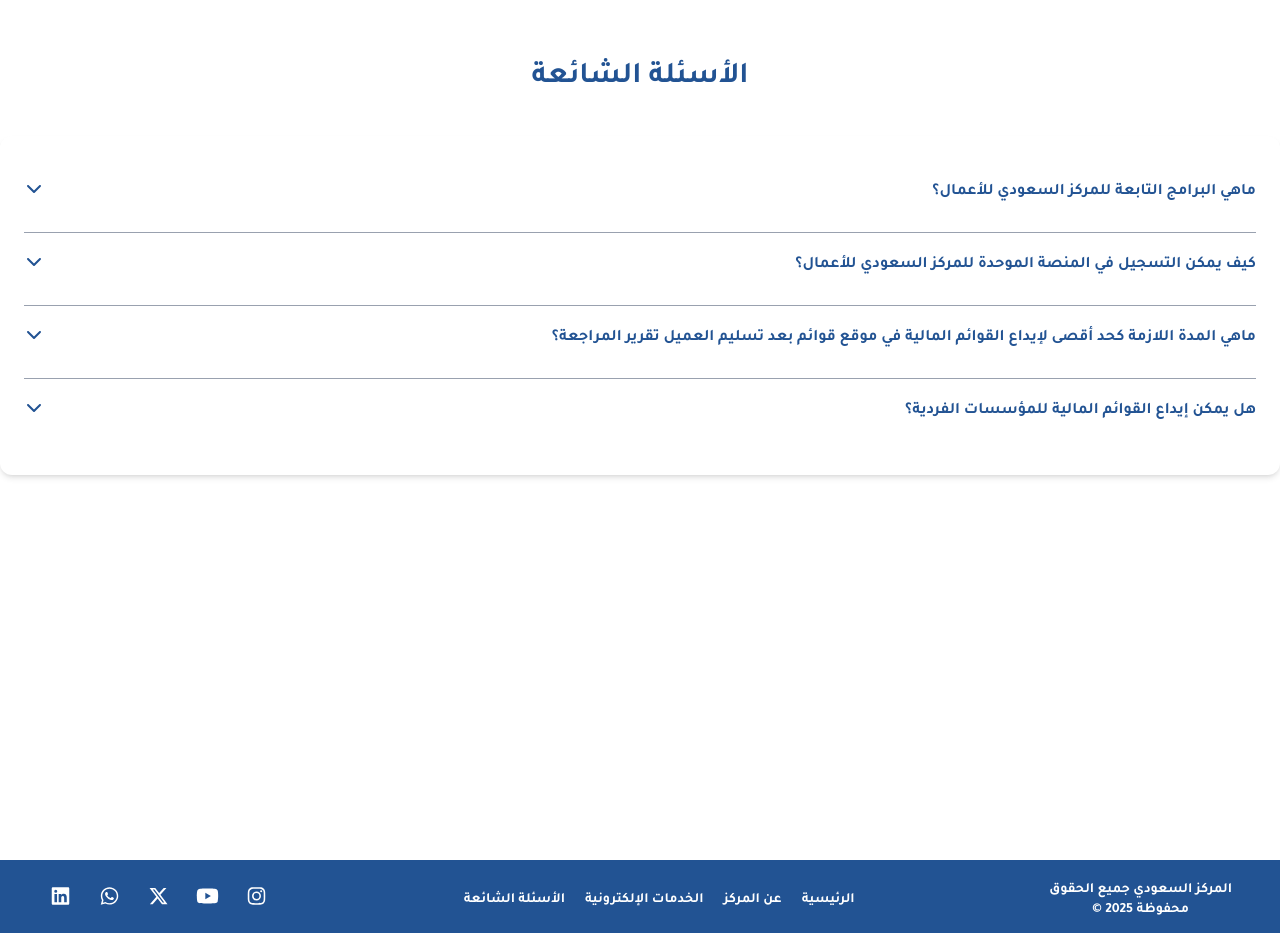
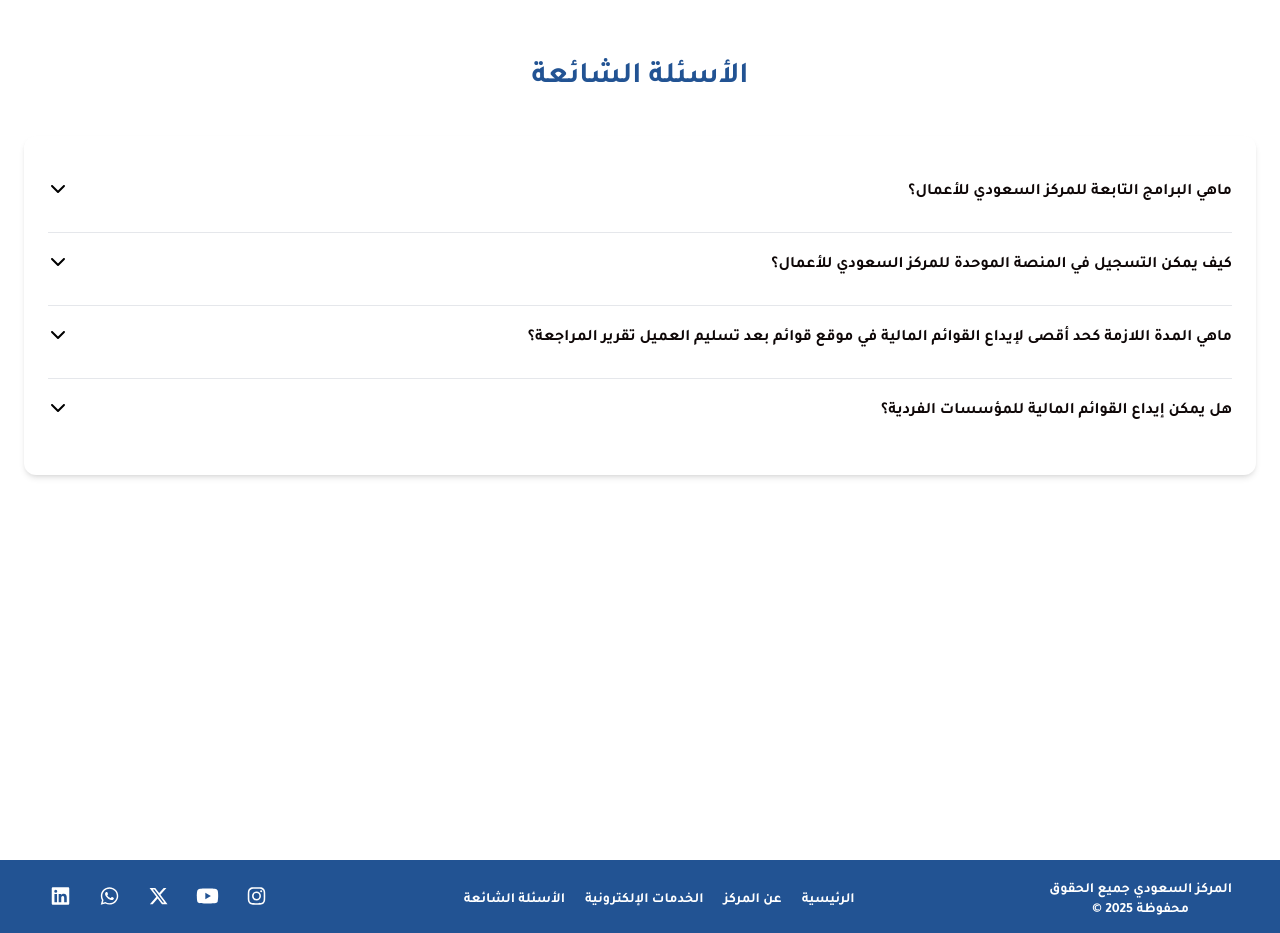
Before and after one commit to RamaSabbagh55/SBC, a React (Vite) app: page / in a window 1280 px wide. Shown: the part 2340-3273 px from the top of the page. Built offline with nearby package versions, Linux system fonts and the light colour scheme.

Commit message:
edit sme things

```diff
--- a/src/App.jsx
+++ b/src/App.jsx
@@ -6,7 +6,6 @@ import Header from "./components/Header";
 import Eservise from "./pages/Eservices";
 import FAQ from "./pages/FAQ";
 import Footer from "./components/Footer";
-// import Sidebar from "./components/Sidebar"
 
 
 function App() {
--- a/src/components/Accordain.jsx
+++ b/src/components/Accordain.jsx
@@ -5,25 +5,26 @@ import { faChevronDown, faChevronUp } from "@fortawesome/free-solid-svg-icons";
 const Accordain = ({ title, answer }) => {
   const [accordainOpen, setAccordainOpen] = useState(false);
   return (
-    <div className=" py-5 ">
+    <div className=" py-5">
       <button
         onClick={() => setAccordainOpen(!accordainOpen)}
         className="flex justify-between  w-full cursor-pointer"
       >
-        <span style={{ color: "var(--primaryColor--)" }}>{title}</span>
-        {accordainOpen ? <span style={{ color: "var(--primaryColor--)" }}> <FontAwesomeIcon icon={faChevronUp}/> </span> : <span style={{ color: "var(--primaryColor--)" }}> <FontAwesomeIcon icon={faChevronDown}/> </span>}
+        <span style={{ color: "var(--black--)" }}>{title}</span>
+        {accordainOpen ? <span style={{ color: "var(--black--)" }}> <FontAwesomeIcon icon={faChevronUp}/> </span> : <span style={{ color: "var(----)" }}> <FontAwesomeIcon icon={faChevronDown}/> </span>}
 
       </button>
 
     {/* we have to use backticks ` eith dynamic value in use state */}
       <div
-        className={`grid overflow-hidden  transition-all duration-300 ease-in-out text-md ${
+        className={`grid overflow-hidden  transition-all duration-300 ease-in-out font-extralight text-sm ${
           accordainOpen
-            ? "grid-rows-[1fr] opacity-20 "
-            : "grid-rows-[0fr] opacity-0 "//fraction وحدة قياس مساحة
+            ? "grid-rows-[1fr]"
+            : "grid-rows-[0fr] "//fraction وحدة قياس مساحة
         }`}
       >
-        <div className="overflow-hidden mt-2 ">{answer}
+        <div className="text-black
+         mt-2 overflow-hidden  text-md" >{answer}
         </div>
       </div>
     </div>
--- a/src/components/FAQComponent.jsx
+++ b/src/components/FAQComponent.jsx
@@ -7,7 +7,7 @@ const FAQComponent = () => {
     < >
    {/* <Htext title="الأسئلة الشائعة " page ="faq" className="mt-24" /> */}
 
-    <div className='p-6 bg-white shadow-md rounded-xl  divide-y divide-gray-400 w-full  transition duration-200 ease-in-out hover:shadow-xl  '
+    <div className='p-6 bg-white shadow-md rounded-xl  divide-y divide-gray-200  transition duration-200 ease-in-out hover:shadow-xl m-6'
     ><Accordain
     title="ماهي البرامج التابعة للمركز السعودي للأعمال؟"
     answer="برنامج قوائم والسجل الموحد للحقوق على الأموال المنقولة "/>
--- a/src/index.css
+++ b/src/index.css
@@ -9,6 +9,7 @@
   --secandaryColor--: rgb(182, 188, 193);
   --textColor--: rgb(255, 255, 255);
   --bgCircle--: rgb(239, 246, 255);
+  --black--: rgb(14, 7, 7);
   --font-fontBold: "boldFont";
   --extraBoldFont--: "extraBold";
   --meduimFont--:"mediumFont":
```
Also changed, not shown: src/pages/Count.jsx (+0 -58 lines).
